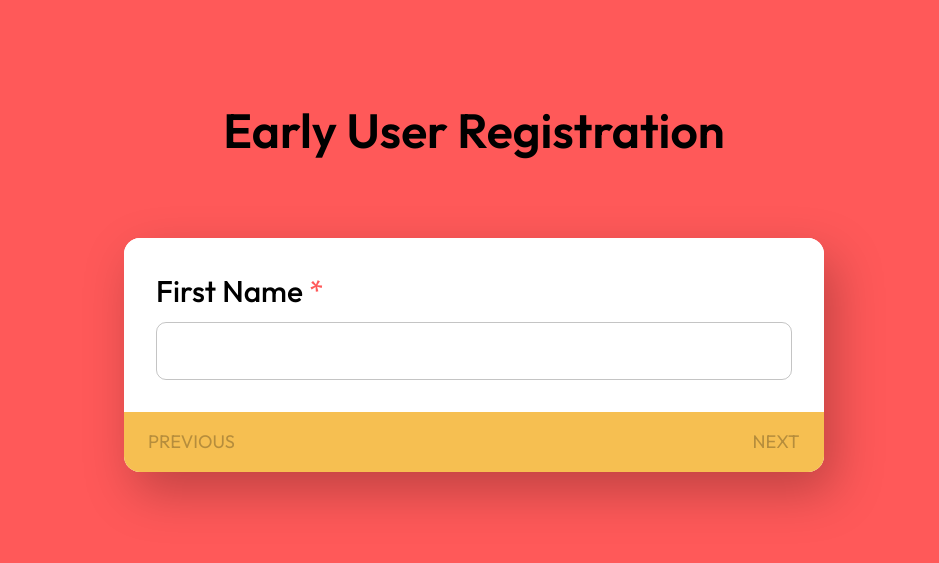
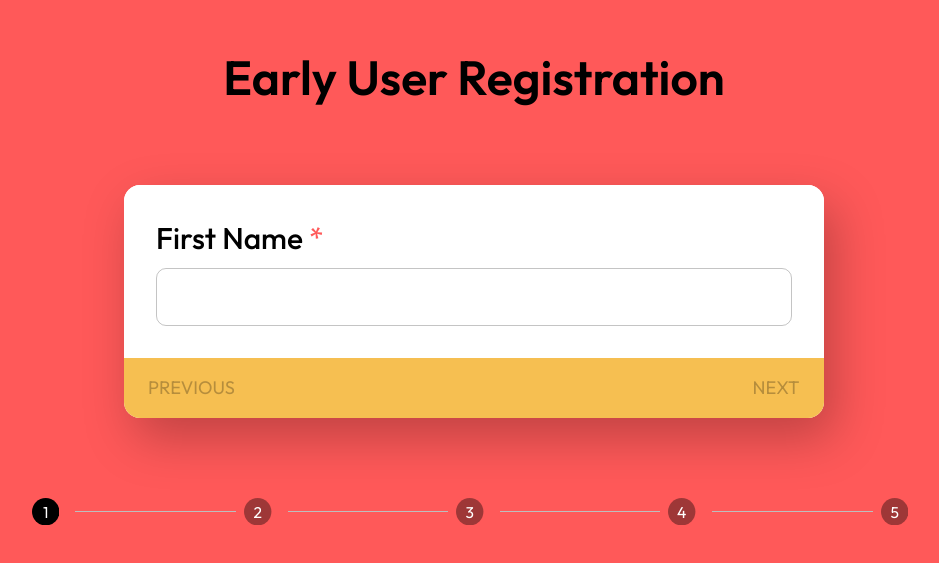
Before and after one commit to WalkingPal/walking-pal-web, a Next.js app: page /register in a window 1280 px wide. Shown: the part 113-676 px from the top of the page, without its empty margins (166-1105 px from the left). Built offline with nearby package versions, Linux system fonts and the light colour scheme.

Commit message:
feat: stepper implemented

```diff
--- a/pages/register/Register.tsx
+++ b/pages/register/Register.tsx
@@ -2,8 +2,35 @@ import { Button, FormControl, Input, InputLabel, Stack, Typography, OutlinedInpu
 import { NextPage } from "next";
 import RFThemeProvider from "./theme";
 import RegistrationForm from "./components/RegistrationForm";
+import { useState } from 'react'
+import { FormProgress } from "./components/FormProgress";
+
+const steps = [
+    {
+        id: 1,
+        name: 'firstName'
+    },
+    {
+        id: 2,
+        name: 'lastName'
+    },
+    {
+        id: 3,
+        name: 'email'
+    },
+    {
+        id: 4,
+        name: 'university'
+    },
+    {
+        id: 5,
+        name: 'submit'
+    },
+]
 
 const Register: NextPage = () => {
+    const [stepsCompleted, setStepsCompleted] = useState(0)
+
     return (
         <RFThemeProvider>
             <Stack
@@ -22,7 +49,14 @@ const Register: NextPage = () => {
                 >
                     Early User Registration
                 </Typography>
-                <RegistrationForm />
+                <RegistrationForm
+                    stepsCompleted={stepsCompleted}
+                    setStepsCompleted={setStepsCompleted}
+                />
+                <FormProgress
+                    stepsCompleted={stepsCompleted}
+                    steps={steps}
+                />
             </Stack>
         </RFThemeProvider>
     )
--- /dev/null
+++ b/pages/register/components/FormProgress.tsx
@@ -0,0 +1,32 @@
+import { Step, StepLabel, Stepper } from "@mui/material";
+import { FC, Dispatch, SetStateAction } from "react";
+
+interface Props {
+    stepsCompleted: number
+    steps: {
+        id: number
+        name: string
+    }[]
+}
+
+export const FormProgress: FC<Props> = ({stepsCompleted, steps}) => {
+    return (
+        <Stepper
+            activeStep={stepsCompleted}
+            sx={{
+                width: '100%',
+                maxWidth: 900
+            }}
+        >
+            { steps.map(step => (
+                <Step
+                    key={step.name}
+                >
+                    <StepLabel
+
+                    ></StepLabel>
+                </Step>
+            )) }
+        </Stepper>
+    )
+}
--- a/pages/register/components/RegistrationForm.tsx
+++ b/pages/register/components/RegistrationForm.tsx
@@ -1,5 +1,5 @@
 import { Stack, Typography, FormControl, OutlinedInput, InputLabel, Button } from '@mui/material'
-import { FC, useState } from "react";
+import { FC, useState, Dispatch, SetStateAction } from "react";
 import FormActions from './FormActions';
 import InputField from './InputField';
 
@@ -12,12 +12,16 @@ interface User {
     university: string
 }
 
-const RegistrationForm: FC = () => {
+interface Props {
+    stepsCompleted: number
+    setStepsCompleted: Dispatch<SetStateAction<number>>
+}
+
+const RegistrationForm: FC<Props> = ({stepsCompleted, setStepsCompleted}) => {
     const [firstName, setFirstName] = useState('')
     const [lastName, setLastName] = useState('')
     const [email, setEmail] = useState('')
     const [university, setUniversity] = useState('')
-    const [stepsCompleted, setStepsCompleted] = useState(0)
 
     const goToPrevious = () => {
         if(stepsCompleted === 0) return
@@ -81,7 +85,7 @@ const RegistrationForm: FC = () => {
                     />}
                 </Stack>
                 <FormActions
-                    totalSteps={4}
+                    totalSteps={totalSteps}
                     stepsCompleted={stepsCompleted}
                     goToNext={goToNext}
                     goToPrevious={goToPrevious}
```
